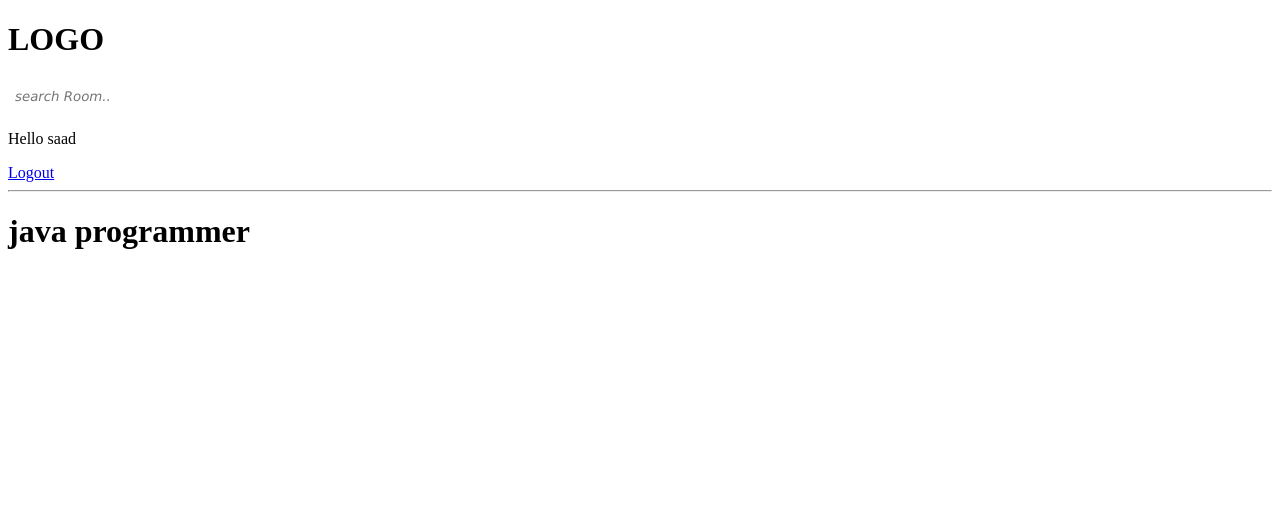
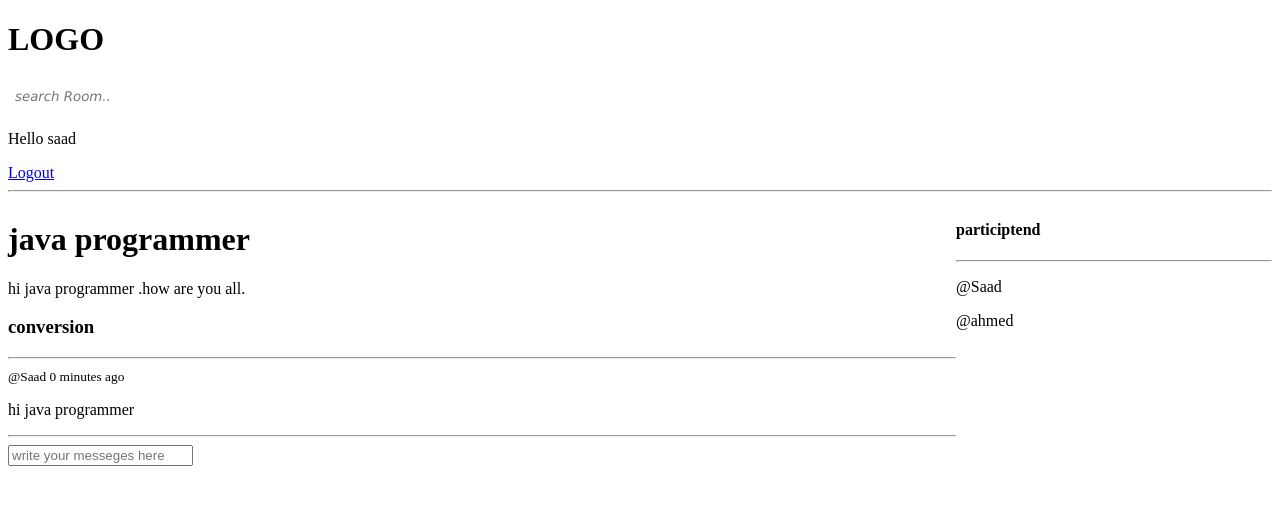
Before and after one commit to saadahmedbd/Django_social_media_application, a Django app: page /room/5/ in a window 1280 px wide. Shown: the top 505 px of the page. Run offline with Django 5.2, Linux system fonts and the light colour scheme; a user stored in the database is signed in; data comes from the database, SQL or seed files in the repository; both versions use the stored data as it was after the commit.

Commit message:
chat room functionality update message delete message create message participant feed

```diff
--- a/Django_project/templates/base/room.html
+++ b/Django_project/templates/base/room.html
@@ -1,6 +1,51 @@
 {%extends "base/main.html"%}
+
 {%block content%}
-<h1>
-    {{room.name}}
-</h1>
-{%endblock %}
+<style>
+    .room-container{
+        display: grid;
+        grid-template-columns: 3fr 1fr;
+    }
+</style>
+<div class="room-container">
+    <div>
+        <h1>{{room.name}}</h1>
+        <p>{{room.description}}</p>
+
+
+
+        <div class='comment-wrapper'>
+            <h3>conversion</h3>
+            <hr>
+            {% for message in room_messages%}
+            <div>
+                {% if request.user == message.user%}
+                <a href="{% url 'delete-message' message.id %}">delete</a>
+                {%endif %}
+                <small>@{{message.user}} {{message.created|timesince}} ago</small>
+
+                <p>{{message.body}}</p>
+                <hr>
+            </div>
+            {% endfor %}
+        </div>
+        {% if request.user.is_authenticated %}
+        <div class="comment-form">
+        <form method="POST" action="">
+                {% csrf_token %}
+                <input type="text" name="body" placeholder="write your messeges here">
+        </form>
+        </div>
+        {%endif%}
+    </div>
+    <div>
+        <h4>participtend</h4>
+        <hr>
+        {% for user in participants%}
+            <div>
+                <p>@{{user.username}}</p>
+            </div>
+        {% endfor%}
+    </div>
+</div>
+{% endblock %}
--- a/Django_project/user/models.py
+++ b/Django_project/user/models.py
@@ -14,6 +14,8 @@ class Room (models.Model):
     topic =models.ForeignKey(Topic, on_delete=models.SET_NULL, null=True)
     name =models.CharField(max_length=200)
     description=models.TextField(null=True, blank=True)
+    participants =models.ManyToManyField(
+        User, related_name='participants', blank=True)
     updated=models.DateTimeField(auto_now=True)
     created=models.DateTimeField(auto_now_add=True)
 
--- a/Django_project/user/urls.py
+++ b/Django_project/user/urls.py
@@ -10,7 +10,7 @@ urlpatterns = [
     path('login/', views.loginPage, name='login'),
     path('logout/', views.logoutPage, name='logout'),
     path('register/', views.registerPage , name="register"),
-
+    path('delete-message/<str:pk>/',views.deleteMessage, name="delete-message"),
 
 
 ]
--- a/Django_project/user/views.py
+++ b/Django_project/user/views.py
@@ -1,7 +1,7 @@
 from django.shortcuts import render, redirect
 from django.http import HttpResponse
 from django.db.models import Q
-from . models import Room , Topic
+from . models import Room , Topic, Message
 from . forms import RoomForm
 from django.contrib.auth.models import User
 from django.contrib import messages # type: ignore
@@ -80,7 +80,18 @@ def room (request,pk):
 
 
     room =Room.objects.get(id=pk)
-    context ={'room':room}
+    room_messages=room.message_set.all().order_by('-created')
+    participants=room.participants.all()
+    if request.method == "POST":
+        message = Message.objects.create(
+            user=request.user,
+            room=room,
+            body=request.POST.get('body')
+        )
+        room.participants.add(request.user)
+        return redirect('room', pk=room.id)
+    context ={'room':room, 'room_messages':room_messages ,
+              'participants':participants}
     return render(request,"base/room.html", context)
 
 @login_required(login_url='login')
@@ -124,3 +135,16 @@ def deleteRoom(request, pk):
         room.delete()
         return redirect('home')
     return render (request, "base/delete.html", {'obj':room})
+
+@login_required(login_url='login')
+def deleteMessage(request, pk):
+    message =Message.objects.get(id=pk)
+
+    if request.user != message.user:
+        return HttpResponse("your are not allowed here")
+
+
+    if request.method == 'POST':
+        message.delete()
+        return redirect('home')
+    return render (request, "base/delete.html", {'obj':message})
```
Also changed, not shown: Django_project/db.sqlite3, Django_project/user/migrations/0004_alter_room_options_room_participants.py (added).
